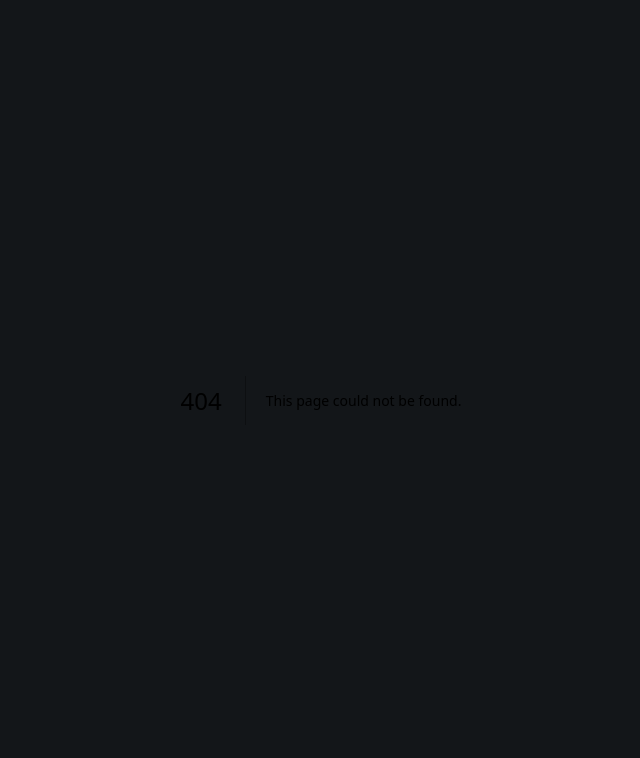
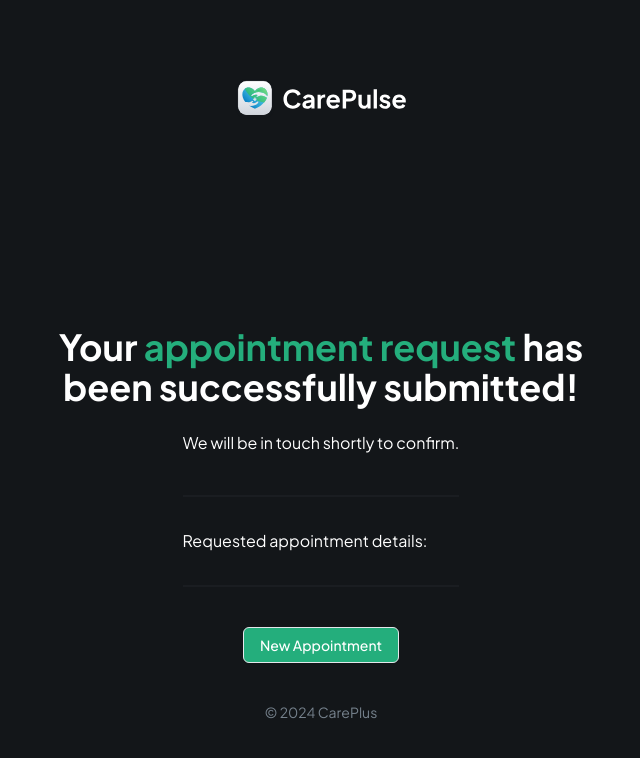
Before and after one commit to Lydia-Ye/healthcare_plus, a Next.js app: page /patients/1/new-appointment/success in a window 1280 px wide. Before the commit this address had no page. Shown: the top 758 px of the page, without its empty margins (319-959 px from the left). Built offline with nearby package versions, Linux system fonts and the light colour scheme.

Commit message:
created basic ui of success appointment page

```diff
--- /dev/null
+++ b/app/patients/[userId]/new-appointment/success/page.tsx
@@ -0,0 +1,51 @@
+import Image from "next/image";
+import Link from "next/link";
+
+import { Button } from "@/components/ui/button";
+
+const Success = async ({ params: { userId } }: SearchParamProps) => {
+  return (
+    <div className="flex h-screen max-h-screen px-[5%]">
+      <div className="success-img">
+        <Link href="/">
+          <Image
+            src="/assets/icons/logo-full.svg"
+            height={1000}
+            width={1000}
+            alt="logo"
+            className="h-10 w-fit"
+          />
+        </Link>
+
+        <section className="flex flex-col items-center">
+          <Image
+            src="/assets/gifs/success.gif"
+            height={300}
+            width={280}
+            alt="success"
+          />
+          <h2 className="header mb-6 max-w-[600px] text-center">
+            Your <span className="text-green-500">appointment request</span> has
+            been successfully submitted!
+          </h2>
+          <p>We will be in touch shortly to confirm.</p>
+        </section>
+
+        <section className="request-details">
+          <p>Requested appointment details: </p>
+          <div className="flex items-center gap-3"></div>
+        </section>
+
+        <Button variant="outline" className="shad-primary-btn" asChild>
+          <Link href={`/patients/${userId}/new-appointment`}>
+            New Appointment
+          </Link>
+        </Button>
+
+        <p className="copyright">© 2024 CarePlus</p>
+      </div>
+    </div>
+  );
+};
+
+export default Success;
```
